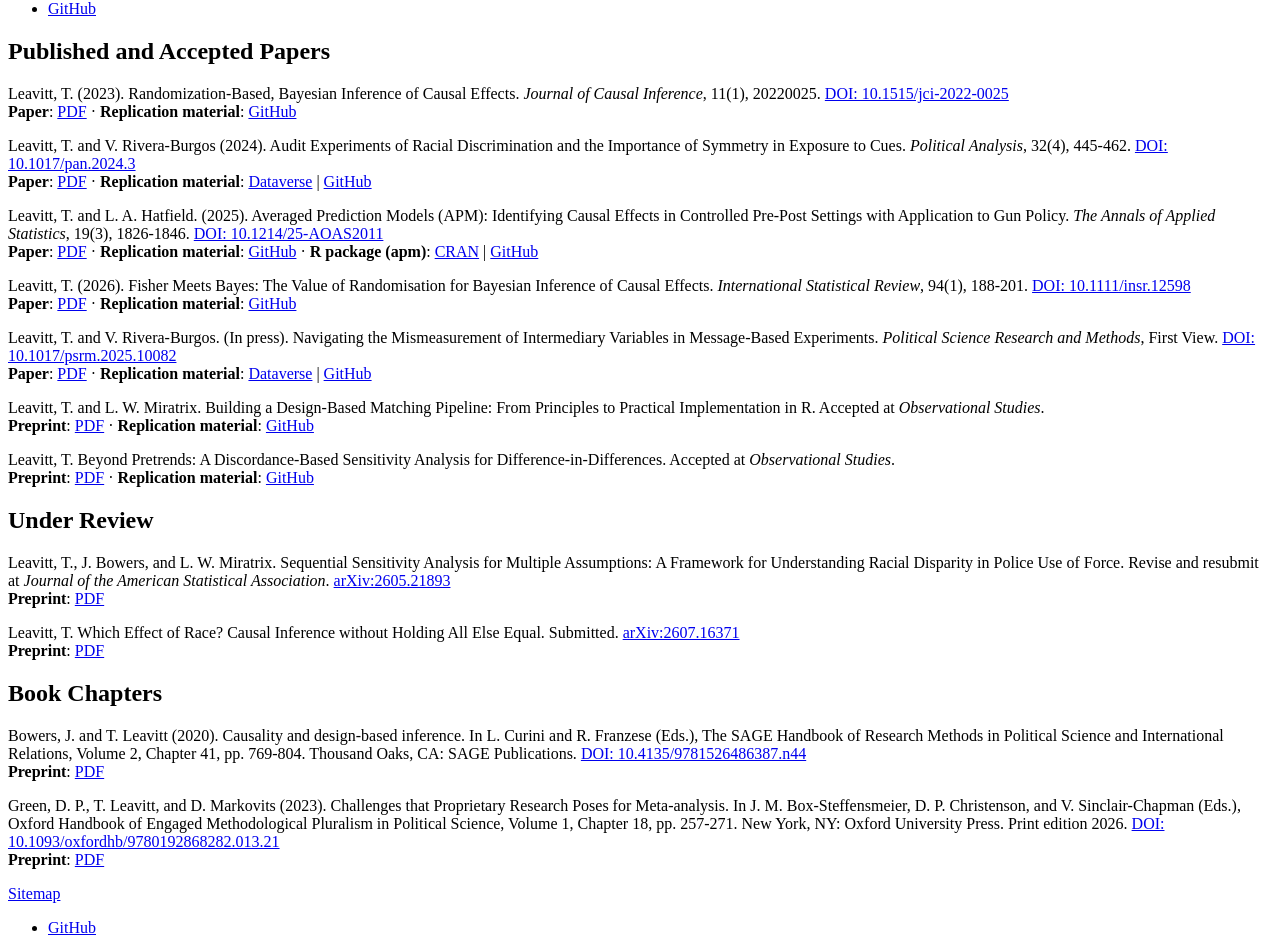
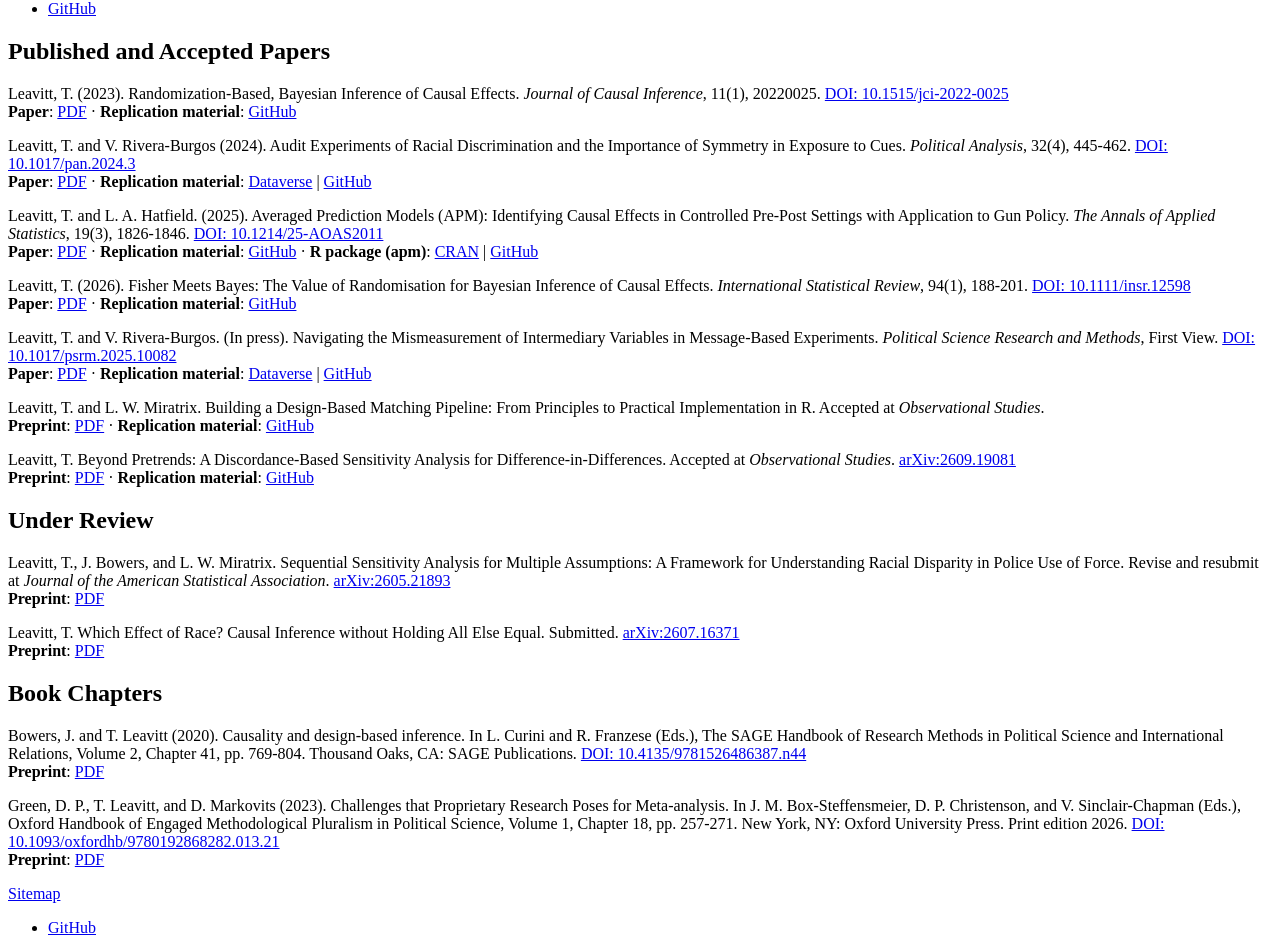
Before and after one commit to tl2624/tl2624.github.io, a Jekyll site: the page built from _pages/publications.md, in a window 1280 px wide. Shown: the part 966-1902 px from the top of the page. Built offline with Jekyll 4.4.1, drawn with Linux system fonts in a browser that asks for light colours; some web fonts are replaced.

Commit message:
Add arXiv reference for the DiD discordance sensitivity paper
Beyond Pretrends (accepted at Observational Studies) is now on arXiv
as 2609.19081. Adds the arXiv link to the publications page and the
CV, matching the format of the other arXiv papers, and points the
research overview on the about page at the arXiv abstract instead of
the local preprint PDF.

veraPDF 1.30.2: PASS ua2.

Co-Authored-By: Claude Fable 5.1 <noreply@anthropic.com>

```diff
--- a/_pages/publications.md
+++ b/_pages/publications.md
@@ -27,7 +27,7 @@ Leavitt, T. and V. Rivera-Burgos. (In press). Navigating the Mismeasurement of I
 Leavitt, T. and L. W. Miratrix. Building a Design-Based Matching Pipeline: From Principles to Practical Implementation in R. Accepted at *Observational Studies*.
 **Preprint**: [PDF](https://tl2624.github.io/files/Leavitt_Miratrix_Accepted.pdf) · **Replication material**: [GitHub](https://github.com/tl2624/matching-guide)
 
-Leavitt, T. Beyond Pretrends: A Discordance-Based Sensitivity Analysis for Difference-in-Differences. Accepted at *Observational Studies*.
+Leavitt, T. Beyond Pretrends: A Discordance-Based Sensitivity Analysis for Difference-in-Differences. Accepted at *Observational Studies*. [arXiv:2609.19081](https://arxiv.org/abs/2609.19081)
 **Preprint**: [PDF](https://tl2624.github.io/files/Leavitt_Accepted.pdf) · **Replication material**: [GitHub](https://github.com/tl2624/did-discordance-sensitivity)
 
 ## Under Review
```
Also changed, not shown: _pages/about.md (+1 -1 lines), 1 other file.
